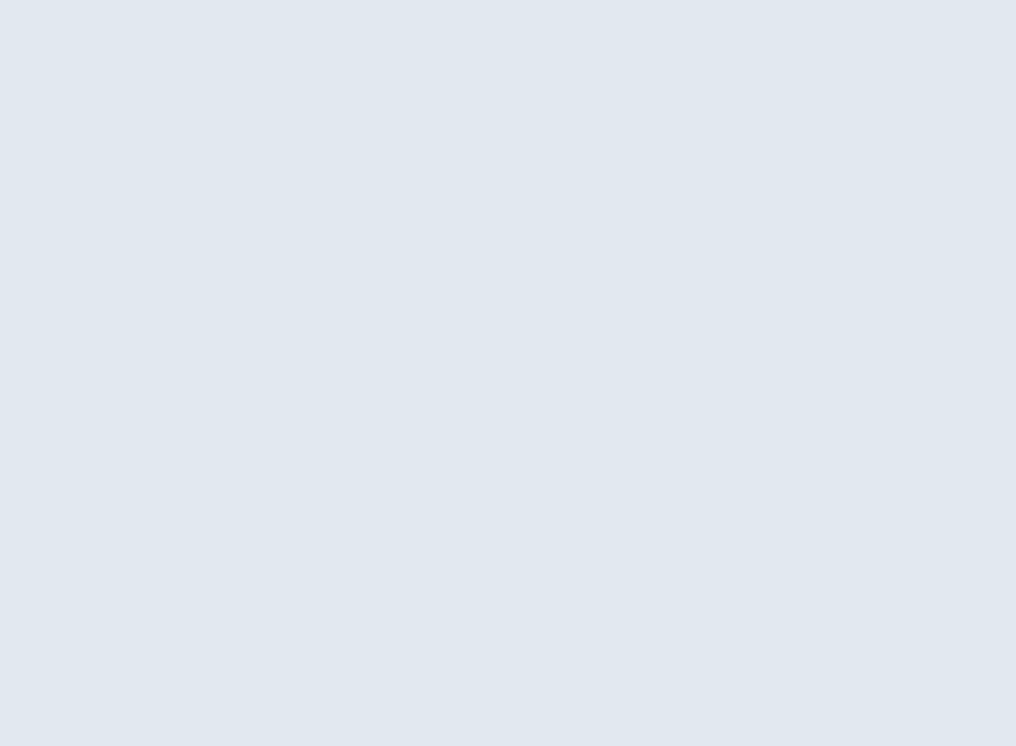
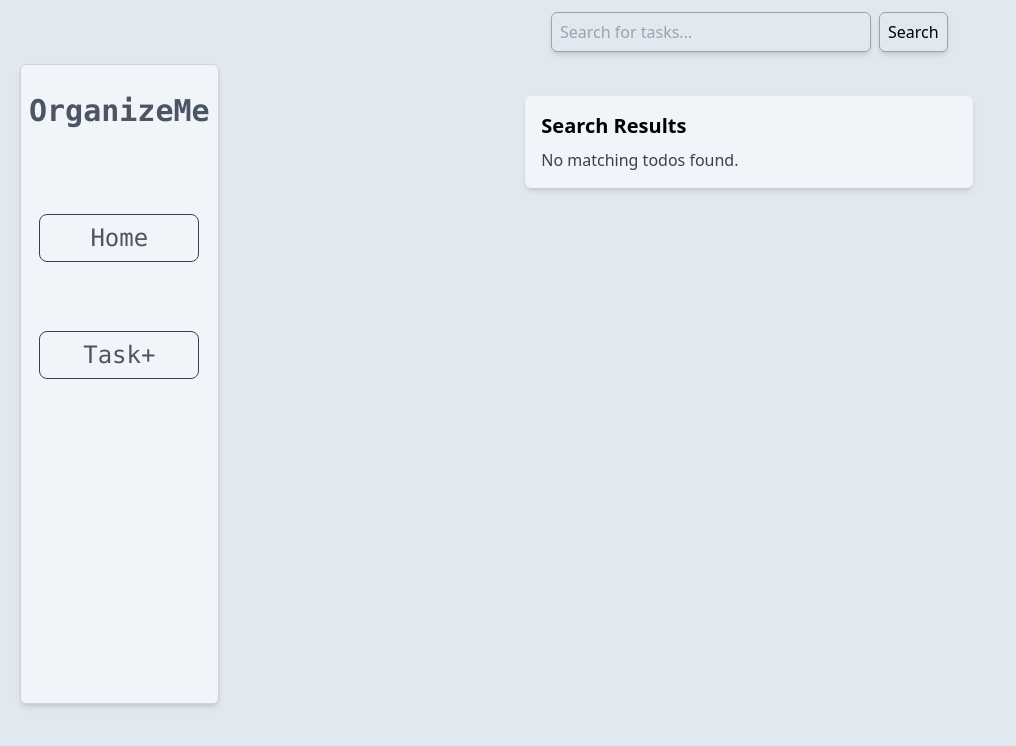
Before and after one commit to anshumanSathua/OrganizeMe, a React (Vite) app: page /search in a window 1280 px wide. Before the commit this address had no page. Shown: the top 746 px of the page, without its empty margins (0-1016 px from the left). Built offline with nearby package versions, Linux system fonts and the light colour scheme.

Commit message:
feature added

```diff
--- a/src/App.jsx
+++ b/src/App.jsx
@@ -3,6 +3,7 @@ import Home from "./components/Home";
 import Addtodo from "./components/Addtodo";
 import UpdateTodo from "./components/UpdateTodo";
 import TodoItem from "./components/TodoItem";
+import Search from "./components/Search";
 import { BrowserRouter, Routes, Route } from "react-router-dom";
 import { initDB } from "./services/indexedDB"; // Import the initDB function
 
@@ -35,6 +36,7 @@ const App = () => {
           <Route path="/add" element={<Addtodo />} />
           <Route path="/update/:id" element={<UpdateTodo />} />
           <Route path="/todo/:id" element={<TodoItem />} />
+          <Route path="/search" element={<Search />} />
         </Routes>
       </BrowserRouter>
     </div>
--- a/src/components/Addtodo.jsx
+++ b/src/components/Addtodo.jsx
@@ -123,10 +123,6 @@ const AddTodo = () => {
             <div className="text-red-500 font-bold mb-2">{errors.label}</div>
           )}
 
-          {errors.label && (
-            <div className="text-red-500 font-bold mb-2">{errors.label}</div>
-          )}
-
           <div className="mb-4">
             <label className="block text-gray-700 text-sm font-bold mb-2">
               Label
--- a/src/components/Navbar.jsx
+++ b/src/components/Navbar.jsx
@@ -3,6 +3,7 @@ import { useNavigate } from "react-router-dom";
 
 const Navbar = () => {
   const [isMenuOpen, setIsMenuOpen] = useState(false);
+  const [searchQuery, setSearchQuery] = useState("");
 
   const handleMenuToggle = () => {
     setIsMenuOpen(!isMenuOpen);
@@ -22,6 +23,10 @@ const Navbar = () => {
 
   const clickHandler = () => {
     navigate("/");
+  };
+
+  const handleSearchClick = () => {
+    navigate(`/search?q=${searchQuery}`);
   };
 
   return (
@@ -73,18 +78,21 @@ const Navbar = () => {
           id="search"
           placeholder="Search for tasks..."
           className="w-[15rem] md:w-[20rem] h-[2.5rem] md:h-[2.5rem] border border-gray-400 shadow-md rounded-md bg-transparent px-2"
+          onChange={(e) => setSearchQuery(e.target.value)}
         />
 
         {/* Search button */}
-        <button className="border border-gray-400 shadow-md px-2 h-[2.5rem] rounded-md ml-1 md:ml-2">
+        <button
+          className="border border-gray-400 shadow-md px-2 h-[2.5rem] rounded-md ml-1 md:ml-2"
+          onClick={handleSearchClick}
+        >
           Search
         </button>
       </div>
 
       {/* Mobile Menu Popup */}
       {isMenuOpen && (
-        <div className="md:hidden absolute top-full left-1/2 transform -translate-x-1/2 mt-1 w-36 h-36 bg-white border border-gray-300 shadow-md py-2 px-4 z-10 rounded-md">
-          {/* Menu Items */}
+        <div className="md:hidden absolute top-full left-1/2 transform -translate-x-1/2 mt-1 w-36 h-36 bg-slate-100 border border-gray-300 shadow-md py-2 px-4 z-10 rounded-md">
           <button
             className="block w-full text-center text-lg text-slate-600 mb-3"
             onClick={handleHomeClick}
--- /dev/null
+++ b/src/components/Search.jsx
@@ -0,0 +1,50 @@
+// Search.jsx
+import { useState, useEffect } from "react";
+import { useLocation, Link } from "react-router-dom";
+import Layout from "./Layout";
+import { getTodos } from "../services/indexedDB";
+
+const Search = () => {
+  const [searchResults, setSearchResults] = useState([]);
+  const location = useLocation();
+  const query = new URLSearchParams(location.search).get("q");
+
+  useEffect(() => {
+    const fetchSearchResults = async () => {
+      try {
+        const allTodos = await getTodos();
+        const filteredResults = allTodos.filter((todo) =>
+          todo.title.toLowerCase().includes(query.toLowerCase())
+        );
+        setSearchResults(filteredResults);
+      } catch (error) {
+        console.error("Error fetching todos:", error);
+      }
+    };
+
+    fetchSearchResults();
+  }, [query]);
+
+  return (
+    <Layout>
+      <div className="max-w-md mx-auto mt-4 p-4 rounded-md shadow-md bg-slate-100">
+        <h2 className="text-xl font-bold mb-2">Search Results</h2>
+        {searchResults.length === 0 ? (
+          <p className="text-gray-700">No matching todos found.</p>
+        ) : (
+          <ul>
+            {searchResults.map((todo) => (
+              <li key={todo.id} className="text-gray-700 border p-2">
+                <Link to={`/todo/${todo.id}`} state={{ todo }}>
+                  {todo.title}
+                </Link>
+              </li>
+            ))}
+          </ul>
+        )}
+      </div>
+    </Layout>
+  );
+};
+
+export default Search;
```
Also changed, not shown: 1 other file (tests, documents, lock files or other folders).
